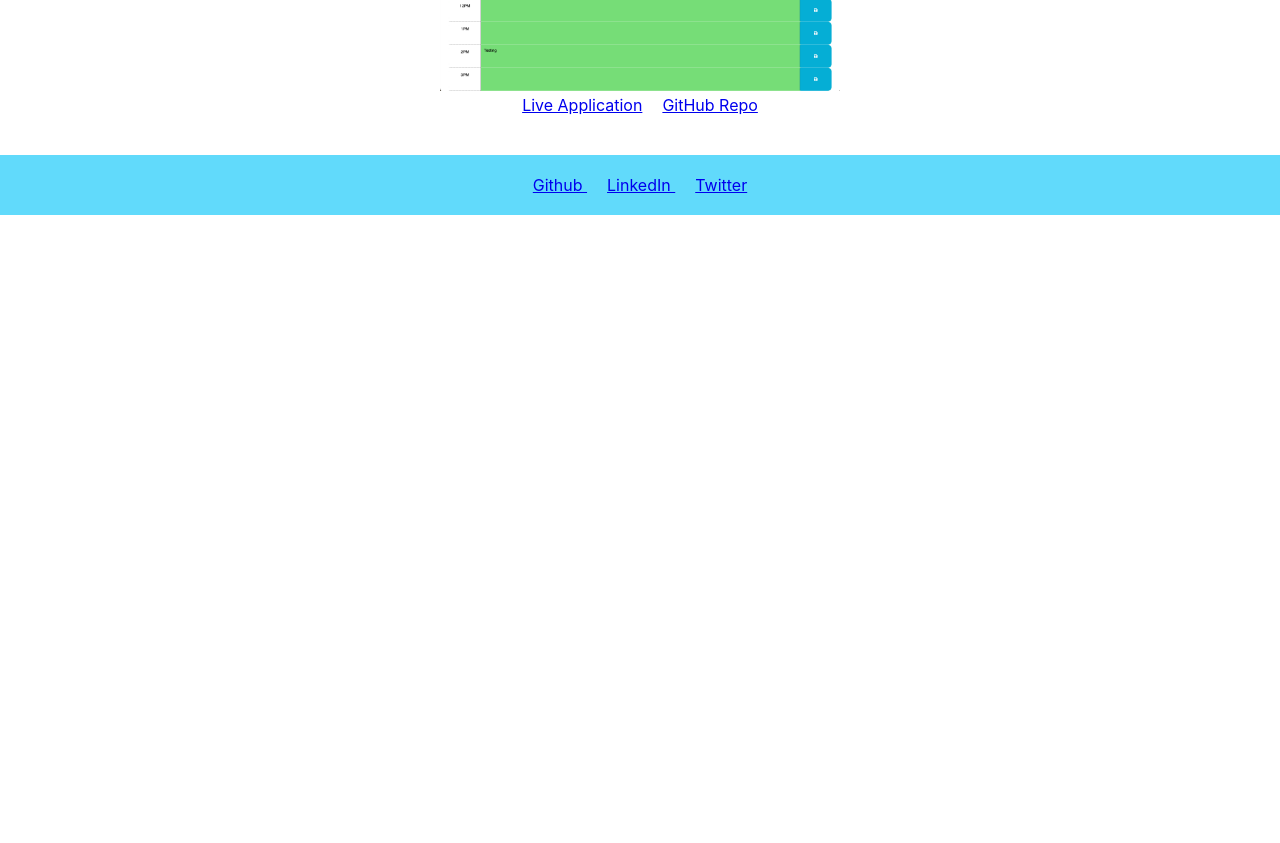
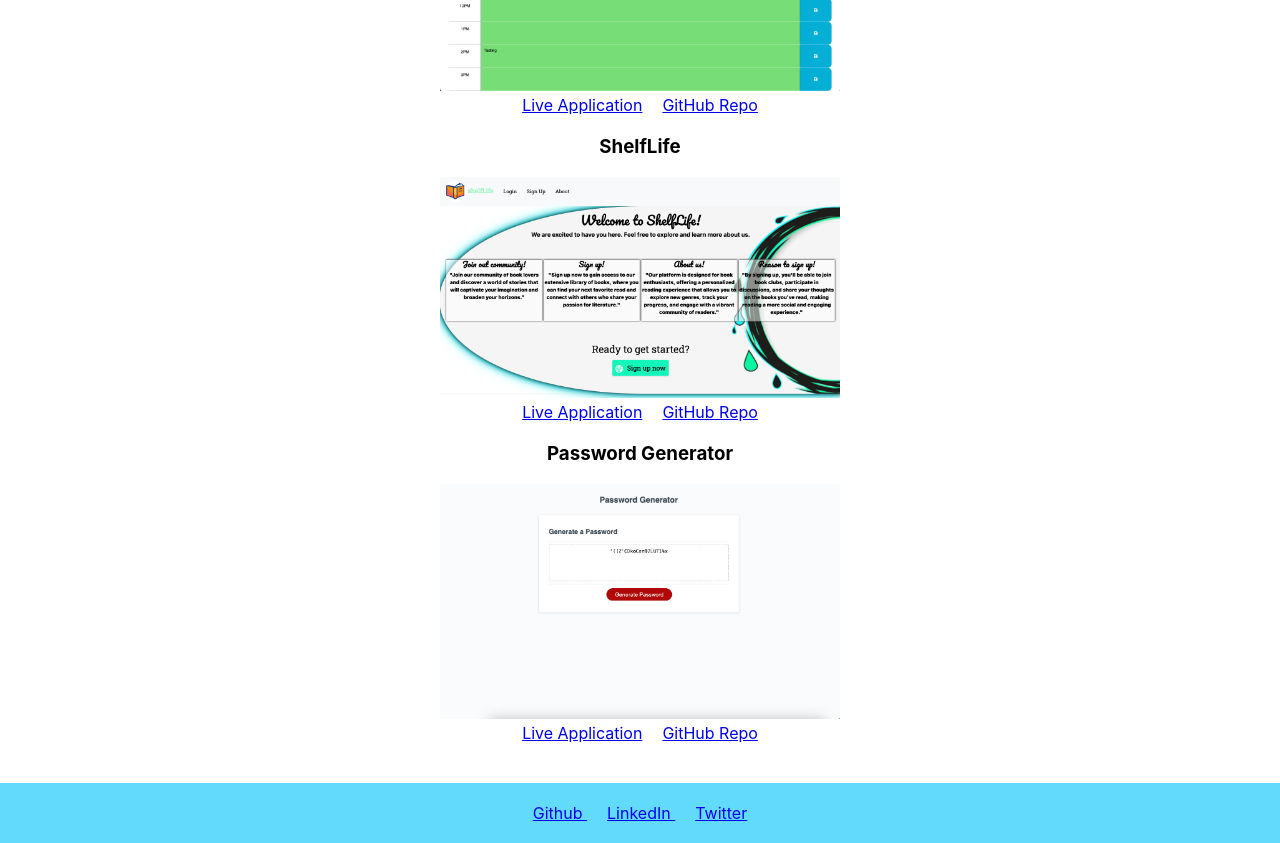
Before and after one commit to bradleytroll/react-portfolio, a React (Create React App) app: page /portfolio in a window 1280 px wide. Shown: the part 1420-2263 px from the top of the page. Before the commit the page ends 1635 px from the top, so only its background shows below. Built offline with nearby package versions, Linux system fonts and the light colour scheme.

Commit message:
Comletes portfolio, reruns npm run build

```diff
--- a/src/components/Portfolio.jsx
+++ b/src/components/Portfolio.jsx
@@ -3,6 +3,8 @@
 import buffyImage from '../assets/buffy.png'
 import fiveDayForecasterImage from '../assets/five-day-forecaster.png'
 import workDayScheduler from '../assets/work-day-scheduler.png'
+import passwordGenerator from '../assets/password-generator.png'
+import shelfLife from '../assets/shelflife.png'
 
 const Portfolio = () => {
     const projects = [
@@ -10,6 +12,9 @@
         { title: "Buffy Trivia Challenge", imageUrl: buffyImage, liveUrl: "https://bradleytroll.github.io/buffy-trivia-challenge/", repoUrl: "https://github.com/bradleytroll/buffy-trivia-challenge" },
         { title: "Five-Day Forecaster", imageUrl: fiveDayForecasterImage, liveUrl: "https://bradleytroll.github.io/five-day-forecaster/", repoUrl: "https://github.com/bradleytroll/five-day-forecaster" },
         { title: "Work Day Scheduler", imageUrl: workDayScheduler, liveUrl: "https://bradleytroll.github.io/five-day-forecaster/", repoUrl: "https://github.com/bradleytroll/work-day-scheduler" },
+        { title: "ShelfLife", imageUrl: shelfLife, liveUrl: "https://shelflife-91f231d5543b.herokuapp.com/", repoUrl: "https://github.com/bradleytroll/round2" },
+        { title: "Password Generator", imageUrl: passwordGenerator, liveUrl: "https://bradleytroll.github.io/password-generator/", repoUrl: "https://github.com/bradleytroll/password-generator" },
+
     ];
 
     return (
```
Also changed, not shown: src/assets/password-generator.png (added), src/assets/shelflife.png (added), 18 other files (tests, documents, lock files or other folders).
